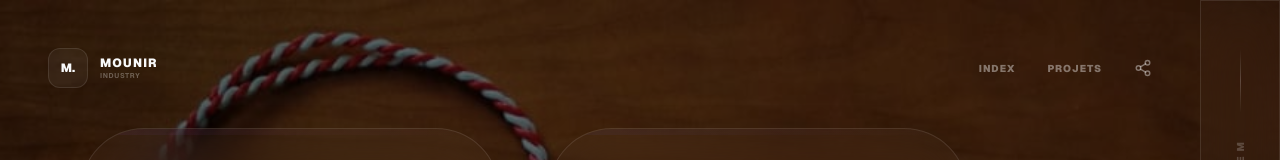
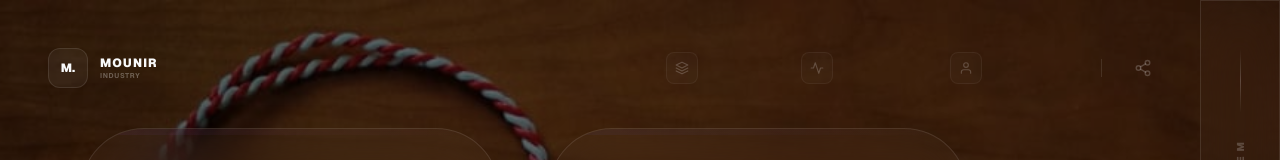
Before and after one commit to chefDossier/chefdossierPortfolio, a Next.js app: page / in a window 1280 px wide. Shown: the top 160 px of the page. Built offline with nearby package versions, Linux system fonts and the light colour scheme.

Commit message:
amelioration de la navigation

```diff
--- a/src/components/navigation/Header.tsx
+++ b/src/components/navigation/Header.tsx
@@ -1,41 +1,63 @@
 import Link from "next/link";
-import { FiShare2, FiMenu } from 'react-icons/fi';
+import { FiShare2, FiMenu, FiCpu, FiLayers, FiUser, FiActivity } from 'react-icons/fi';
 
 interface HeaderProps {
   onOpenMenu: () => void;
 }
 
 export default function Header({ onOpenMenu }: HeaderProps) {
+  const navItems = [
+    { name: "Projets", href: "/work", icon: <FiLayers size={14} /> },
+    { name: "Expertise", href: "/expertise", icon: <FiActivity size={14} /> },
+    { name: "À Propos", href: "/about", icon: <FiUser size={14} /> },
+  ];
+
   return (
     <header className="w-full max-w-7xl mx-auto px-6 md:px-12 pt-8 md:pt-12 flex items-center justify-between shrink-0">
-      <div className="flex items-center gap-3 group cursor-pointer">
-        <div className="w-10 h-10 rounded-xl border border-white/10 flex items-center justify-center bg-white/5 group-hover:border-purple-custom/50 transition-all">
-          <span className="text-xs font-black">M.</span>
+      {/* --- LOGO IDENTITY --- */}
+      <Link href="/" className="flex items-center gap-3 group cursor-pointer">
+        <div className="w-10 h-10 rounded-xl border border-white/10 flex items-center justify-center bg-white/5 group-hover:border-purple-custom/50 group-hover:bg-purple-custom/5 transition-all duration-500">
+          <span className="text-xs font-black group-hover:scale-110 transition-transform">M.</span>
         </div>
         <div className="hidden sm:flex flex-col">
           <span className="text-xs font-black tracking-widest uppercase">Mounir</span>
-          <span className="text-[7px] text-white/30 font-bold uppercase tracking-widest">Industry</span>
+          <span className="text-[7px] text-white/30 font-bold uppercase tracking-widest group-hover:text-purple-custom/50 transition-colors">Industry</span>
         </div>
-      </div>
+      </Link>
 
-      <div className="flex items-center gap-4 md:gap-8">
-        <nav className="hidden sm:flex items-center gap-8 text-[10px] font-black uppercase tracking-widest text-white/40">
-          <Link href="/" className="hover:text-white transition-colors">Index</Link>
-          <Link href="/work" className="hover:text-white transition-colors">Projets</Link>
+      {/* --- NAVIGATION NAVIGATOR --- */}
+      <div className="flex items-center gap-4 md:gap-10">
+        <nav className="hidden sm:flex items-center gap-8">
+          {navItems.map((item) => (
+            <Link
+              key={item.name}
+              href={item.href}
+              className="group flex items-center gap-2.5 text-[10px] font-black uppercase tracking-[0.2em] text-white/40 hover:text-white transition-all"
+            >
+              <span className="p-2 rounded-lg bg-white/[0.02] border border-white/5 text-white/20 group-hover:text-purple-custom group-hover:border-purple-custom/30 group-hover:bg-purple-custom/5 transition-all">
+                {item.icon}
+              </span>
+              <span className="hidden lg:block opacity-0 -translate-x-2 group-hover:opacity-100 group-hover:translate-x-0 transition-all duration-300">
+                {item.name}
+              </span>
+            </Link>
+          ))}
         </nav>
 
-        {/* ACTION : On appelle onOpenMenu au clic sur le bouton burger */}
-        <button
-          onClick={onOpenMenu}
-          className="p-2 md:hidden text-white/60 hover:text-white transition-colors"
-          aria-label="Ouvrir le menu"
-        >
-          <FiMenu size={22} />
-        </button>
+        {/* --- ACTIONS --- */}
+        <div className="flex items-center gap-4 border-l border-white/10 pl-4 md:pl-8">
+          <button className="hidden sm:block text-white/20 hover:text-white transition-colors">
+            <FiShare2 size={18} />
+          </button>
 
-        <button className="hidden sm:block text-white/40 hover:text-white transition-colors">
-          <FiShare2 size={18} />
-        </button>
+          <button
+            onClick={onOpenMenu}
+            className="p-2.5 md:hidden text-white/60 bg-white/5 rounded-xl border border-white/10 hover:border-purple-custom/50 transition-all"
+            aria-label="Ouvrir le menu"
+          >
+            <FiMenu size={22} />
+          </button>
+        </div>
       </div>
     </header>
   );
```
